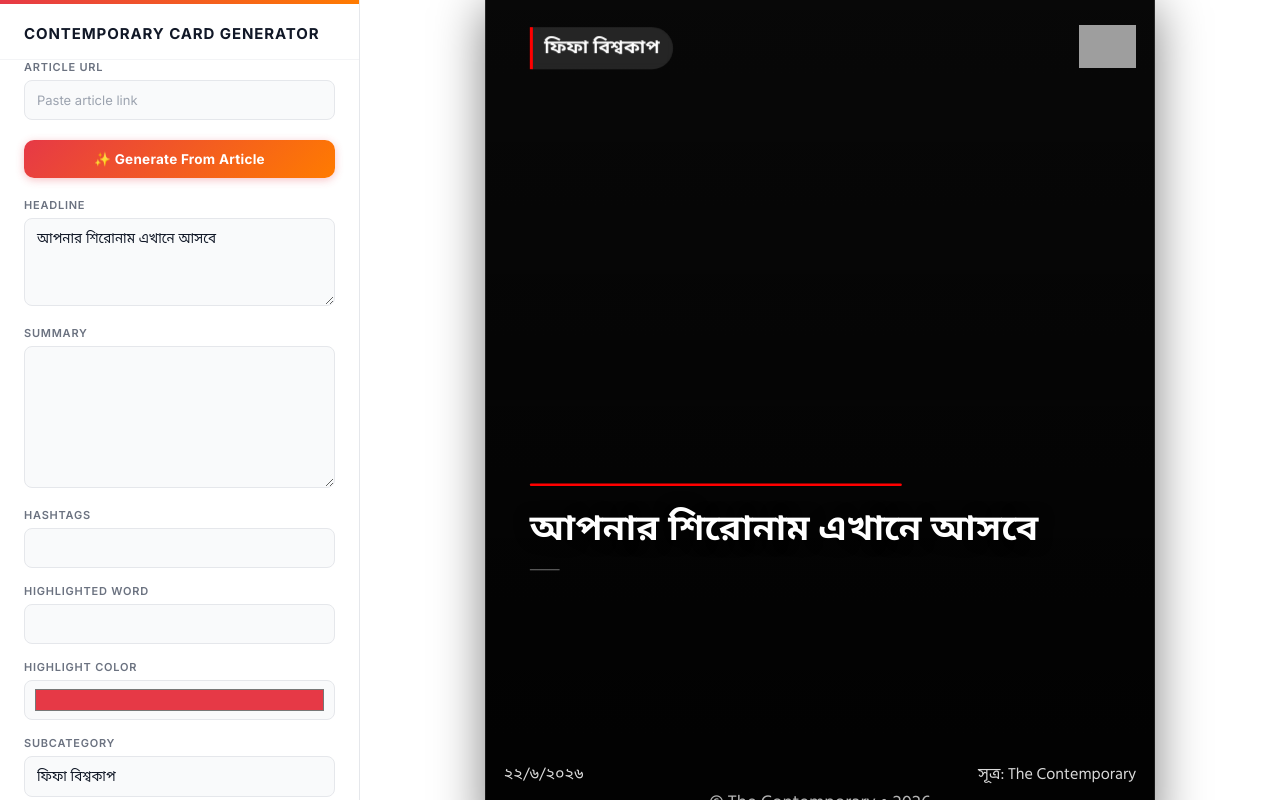
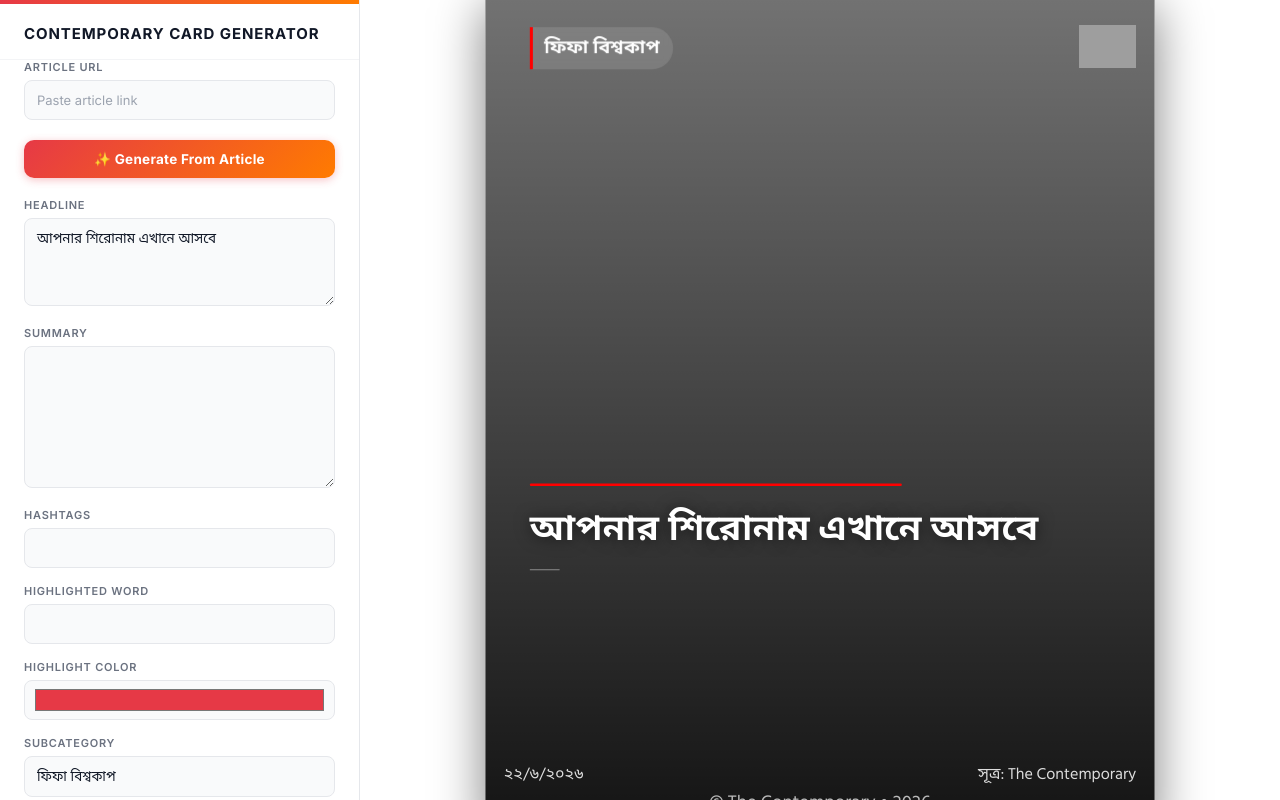
Before and after one commit to Sumaiya-Tabassum42/manual_temp, a React (Vite) app: page / in a window 1280 px wide. Built offline with nearby package versions, Linux system fonts and the light colour scheme; grey boxes are pictures that could not be loaded.

Commit message:
Update Contemporary.jsx

```diff
--- a/src/templates/Contemporary.jsx
+++ b/src/templates/Contemporary.jsx
@@ -16,7 +16,7 @@ export default function Contemporary({ state }) {
         position: "relative",
         overflow: "hidden",
 
-        background: "#111",
+        background: "#ffffff",
 
         fontFamily:
           "'Hind Siliguri', 'Noto Sans Bengali', sans-serif",
```
